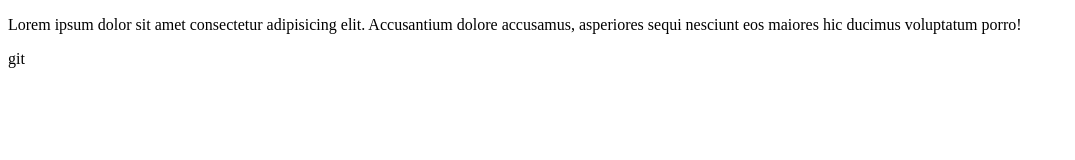
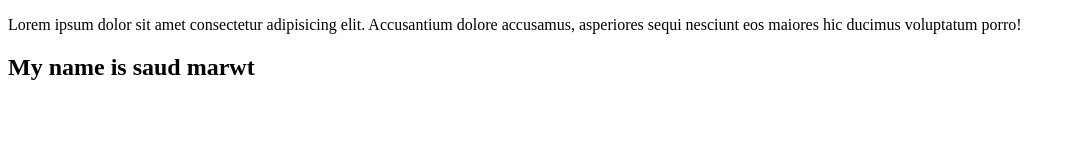
Before and after one commit to sk8976994-lab/portfolio, a plain HTML site: page index.html in a window 1280 px wide. Shown: the whole page, without its empty margins (0-1075 px from the left). Drawn offline with Linux system fonts and the light colour scheme.

Commit message:
add two linessk8976994-lab

```diff
--- a/index.html
+++ b/index.html
@@ -7,6 +7,6 @@
 </head>
 <body>
     <p>Lorem ipsum dolor sit amet consectetur adipisicing elit. Accusantium dolore accusamus, asperiores sequi nesciunt eos maiores hic ducimus voluptatum porro!</p>
-    git
+    <h2>My name is saud marwt </h2>
 </body>
 </html>
```
